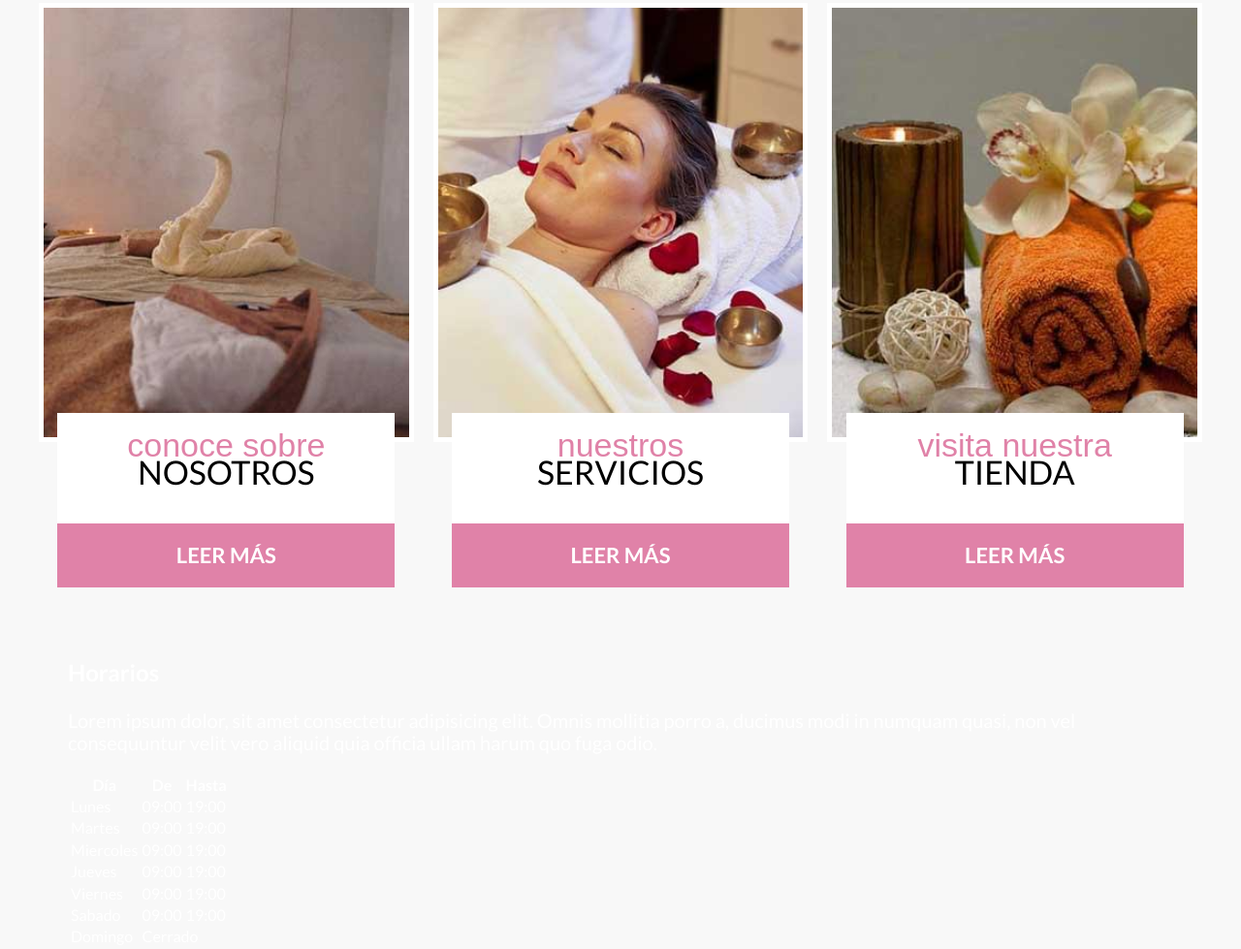
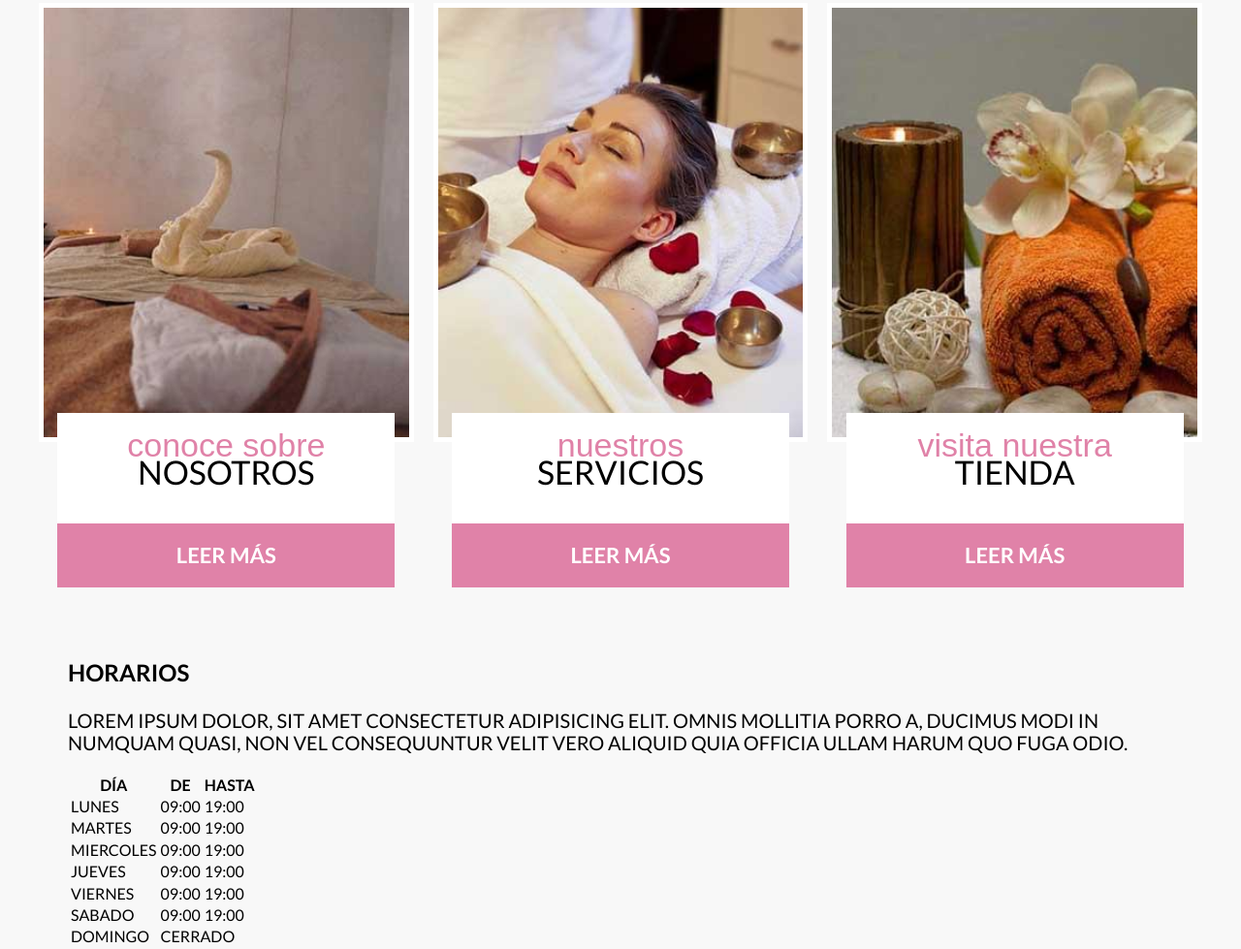
Before and after one commit to Dario2303/carolina_spa, a website: page index.html in a window 1280 px wide. Shown: the part 1308-2287 px from the top of the page at 97% size. Drawn offline with Linux system fonts and the light colour scheme; a web font is replaced by a local one.

Commit message:
working in schedule

```diff
--- a/src/scss/ui/contenido/_horarios.scss
+++ b/src/scss/ui/contenido/_horarios.scss
@@ -2,9 +2,6 @@
 @use 'base/variables' as v;
 
 .schedule {
-    // background-image: linear-gradient( to bottom, v.$primary 0%, v.$primary 50%, transparent 50%), url(../img/bg_horarios.jpg);
-    background-repeat: no-repeat;
-    background-position: center, bottom center;
-    color: v.$white;
-    background-color: aqua;
+        background-color: aqua;
+        text-transform: uppercase;
 }
```
Also changed, not shown: build/css/app.css, 1 other file.
